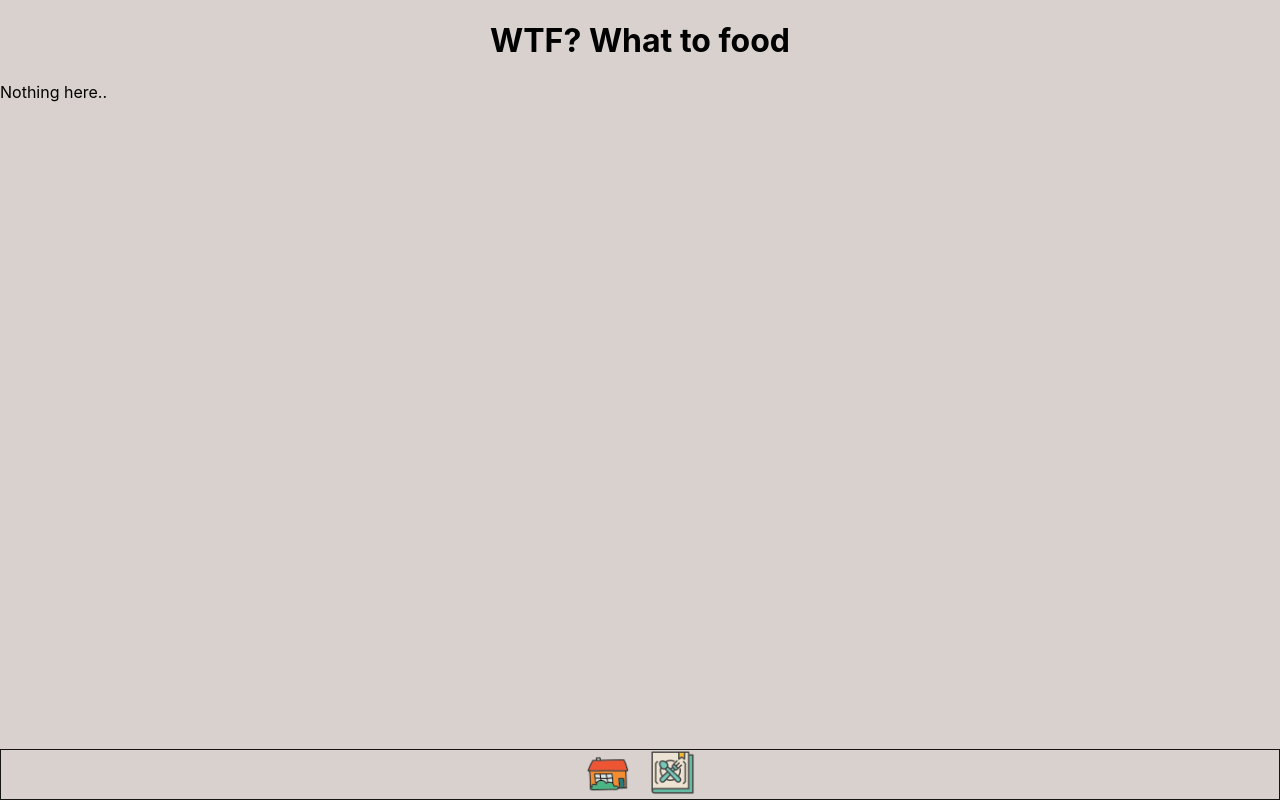
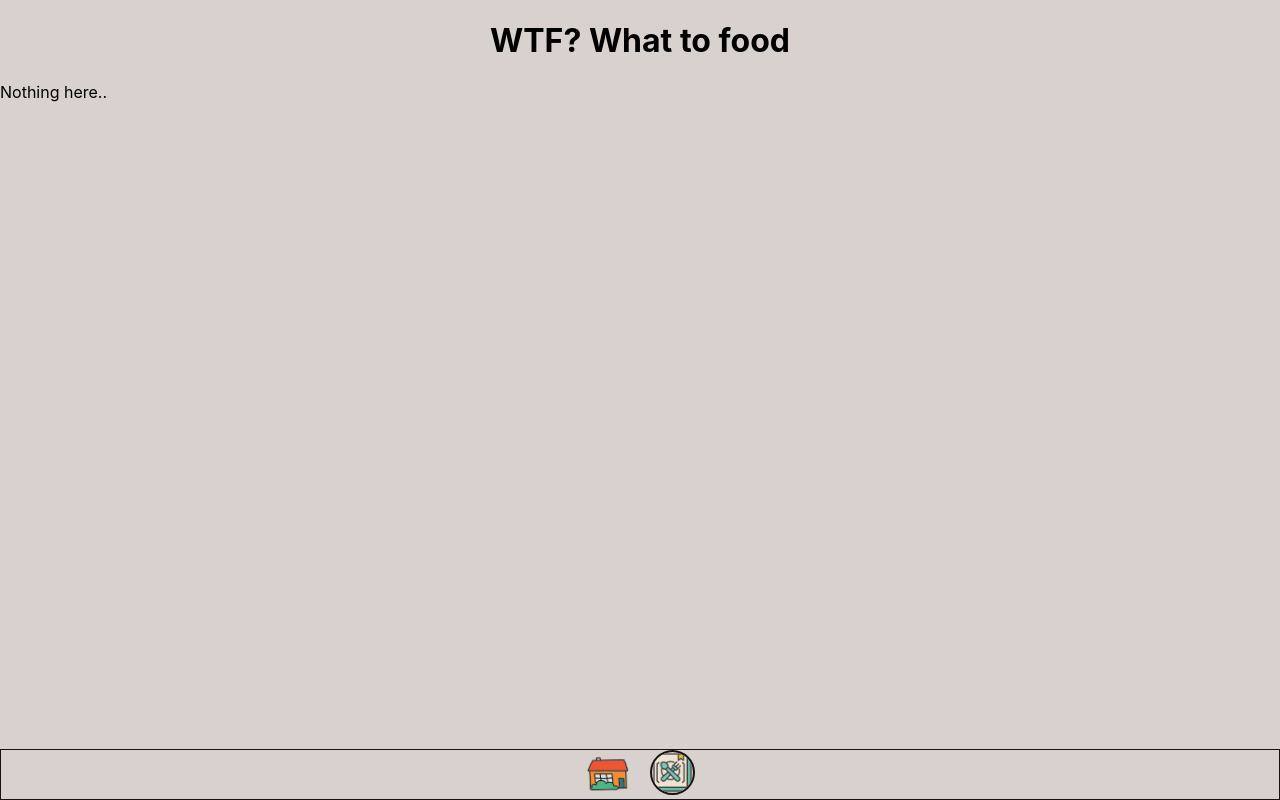
Before and after one commit to HendrikNeuschulz/Capstone-Projekt, a Next.js app: page /mealcenter in a window 1280 px wide. Built offline with nearby package versions, Linux system fonts and the light colour scheme.

Commit message:
add navbar highlight

```diff
--- a/components/FoodCard.js
+++ b/components/FoodCard.js
@@ -1,6 +1,7 @@
 import Image from "next/image";
 import React from "react";
 import styled from "styled-components";
+import Link from "next/link";
 
 export default function FoodCard({ recipe }) {
   return (
--- a/components/Navbar.js
+++ b/components/Navbar.js
@@ -2,15 +2,29 @@ import React from "react";
 import styled from "styled-components";
 import Image from "next/image";
 import Link from "next/link";
+import { useRouter } from "next/router";
 
 function Navbar() {
+  const router = useRouter();
   return (
     <SytledNav>
       <Link href="/">
-        <Image width={45} height={45} src="/icons/iconHome.png" alt="Homebutton" />
+        <StyledImage
+          className={router.pathname == "/" ? "active" : ""}
+          width={45}
+          height={45}
+          src="/icons/iconHome.png"
+          alt="Homebutton"
+        />
       </Link>
       <Link href="/mealcenter">
-        <Image width={45} height={45} src="/icons/iconMealCenter.png" alt="Mealcenterbutton" />
+        <StyledImage
+          className={router.pathname == "/mealcenter" ? "active" : ""}
+          width={45}
+          height={45}
+          src="/icons/iconMealCenter.png"
+          alt="Mealcenterbutton"
+        />
       </Link>
     </SytledNav>
   );
@@ -28,5 +42,12 @@ const SytledNav = styled.nav`
   position: fixed;
   bottom: 0;
   background-color: #d9d1ce;
-  gap: 20px;
+  gap: 20px; ;
 `;
+
+const StyledImage = styled(Image)`
+  &.active {
+    border: 2px solid black;
+    border-radius: 30px;
+  }
+`;
```
